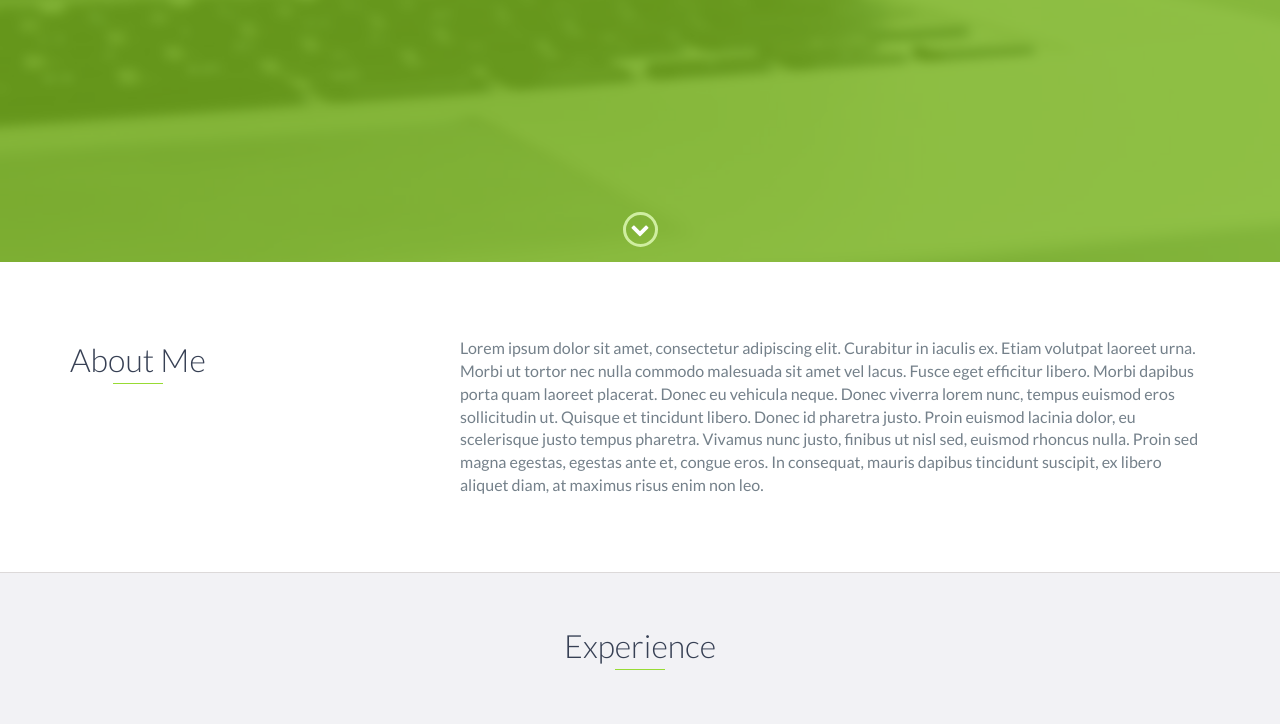
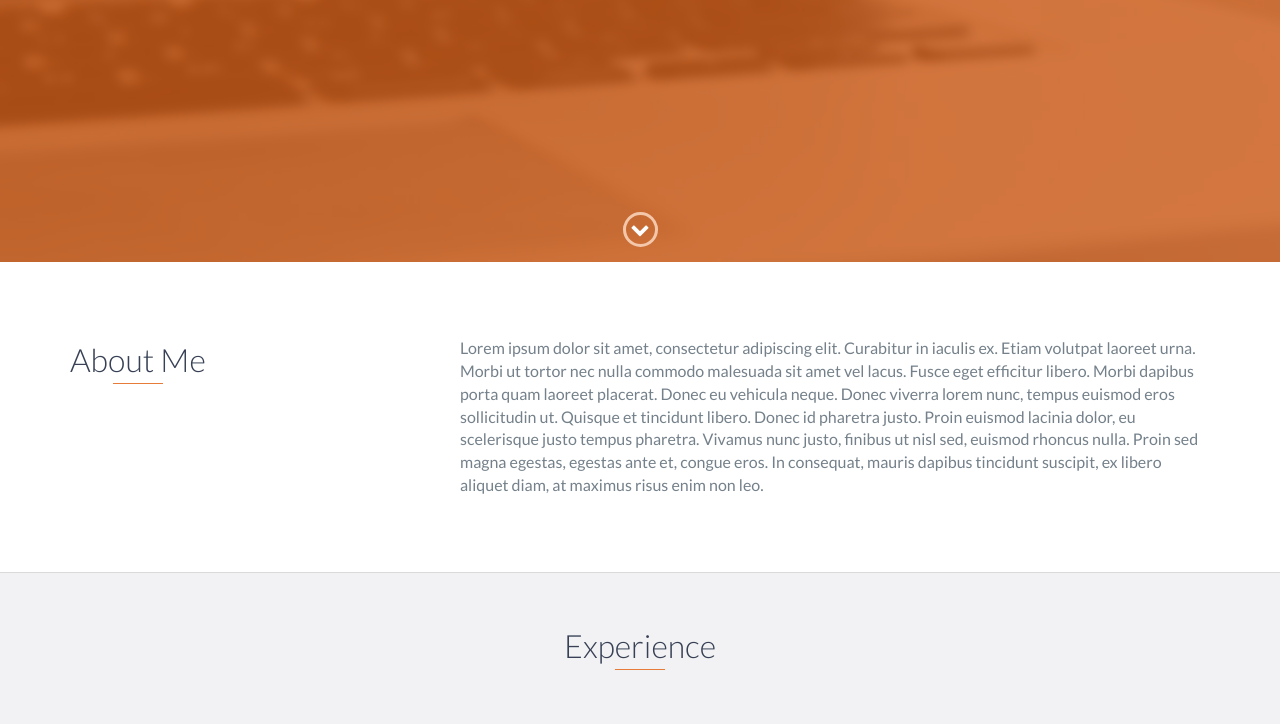
Before and after one commit to brianwalleshauser/brianwalleshauser.github.io, a website: page index.html in a window 1280 px wide. Shown: the part 538-1262 px from the top of the page. Drawn offline with nearby package versions, Linux system fonts and the light colour scheme.

Commit message:
orange and spellcheck

```diff
--- a/index.html
+++ b/index.html
@@ -5,7 +5,7 @@
     <meta charset="utf-8">
     <meta http-equiv="X-UA-Compatible" content="IE=edge">
     <meta name="viewport" content="width=device-width, initial-scale=1">
-    <title>Brian Walleshausero</title>
+    <title>Brian Walleshauser</title>
 	<link rel="shortcut icon" href="favicon.ico" type="image/x-icon">
 	<link rel="icon" href="favicon.ico" type="image/x-icon">
     <link href="https://fonts.googleapis.com/css?family=Lato:300,400,700,900" rel="stylesheet">
--- a/scss/styles.scss
+++ b/scss/styles.scss
@@ -35,7 +35,7 @@
 
 // Define base and accent colors
 //$base-color: #3498db;
-$base-color: #98db34;
+$base-color: #e67b3a;
 $base-color-hover: darken($base-color, 10%);
 
 // Define background colors
```
Also changed, not shown: css/styles.css.
